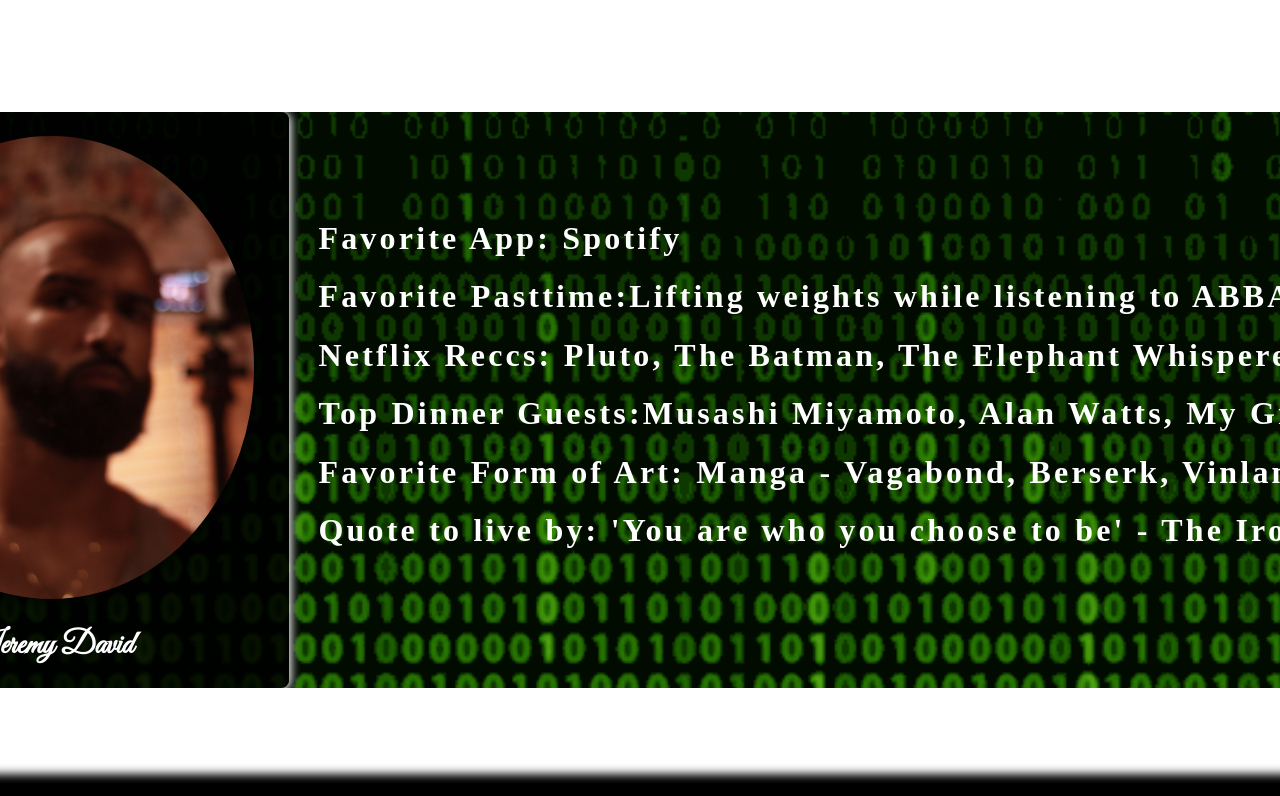
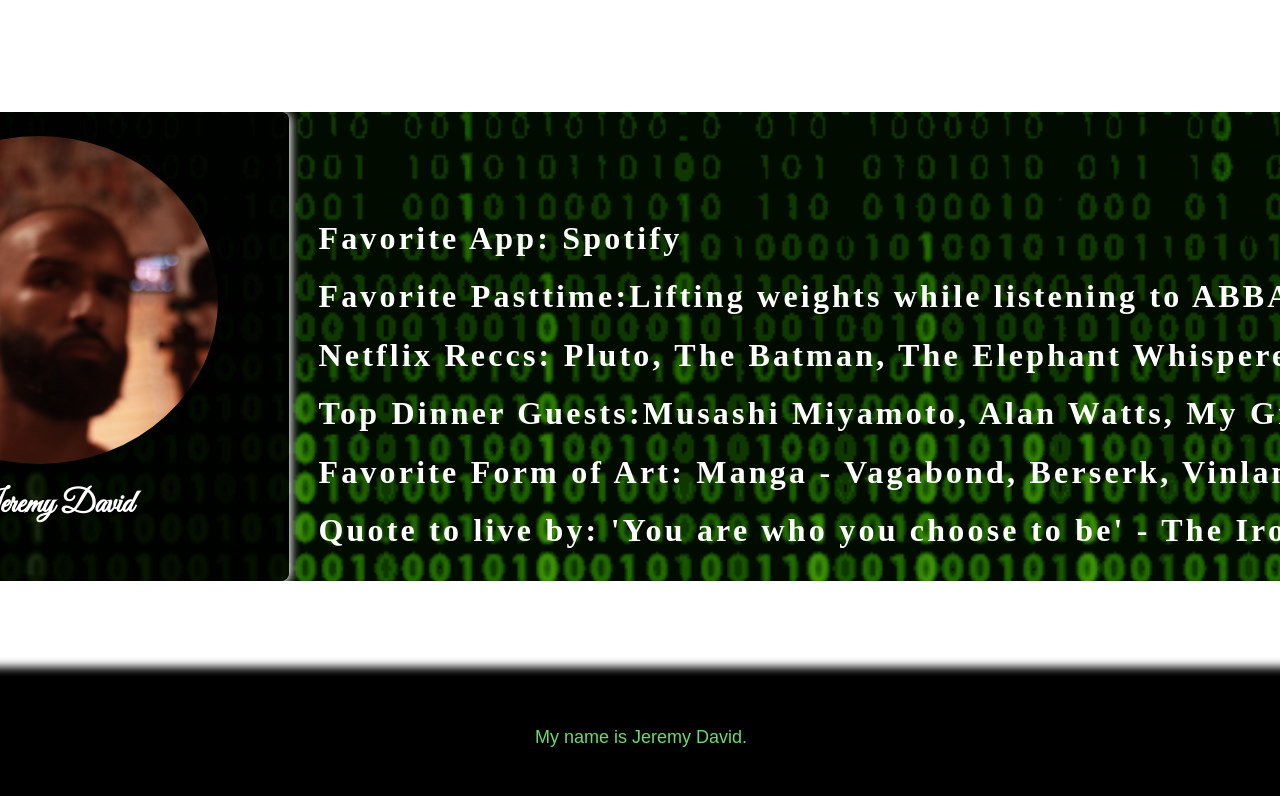
Before and after one commit to Jdave1125/jdsweng, a React (Vite) app: page /home in a window 1280 px wide. Shown: the part 566-1362 px from the top of the page. Built offline with nearby package versions, Linux system fonts and the light colour scheme; a web font is replaced by a local one.

Commit message:
deply worked before this - changes to photo

```diff
--- a/src/App.css
+++ b/src/App.css
@@ -245,11 +245,16 @@
   box-shadow: 1px 1px 10px 1px ;
 }
 .photo{
-  width: 85%;
+
+  width: 75%;
+  height: 70%;
+  margin-left: 10%;
   margin-top: 5%;
   /* height: 75%; */
   border-radius: 50%;
   box-shadow: 0px 0px 20px 1px  black;
+  background: url('/IMG_5586.jpg');
+  background-size: cover;
 
 }
 .stats{
--- a/src/homepage.jsx
+++ b/src/homepage.jsx
@@ -197,7 +197,7 @@
 
         <div className='collage'>
           <div className='portrait'>
-            <img src='IMG_5586.jpg' className="photo" alt='picture of a ridiculously handome man'/>
+            <div className="photo"></div>
             <h1 className='portraitName'>Jeremy David</h1>
           </div>
 
```
